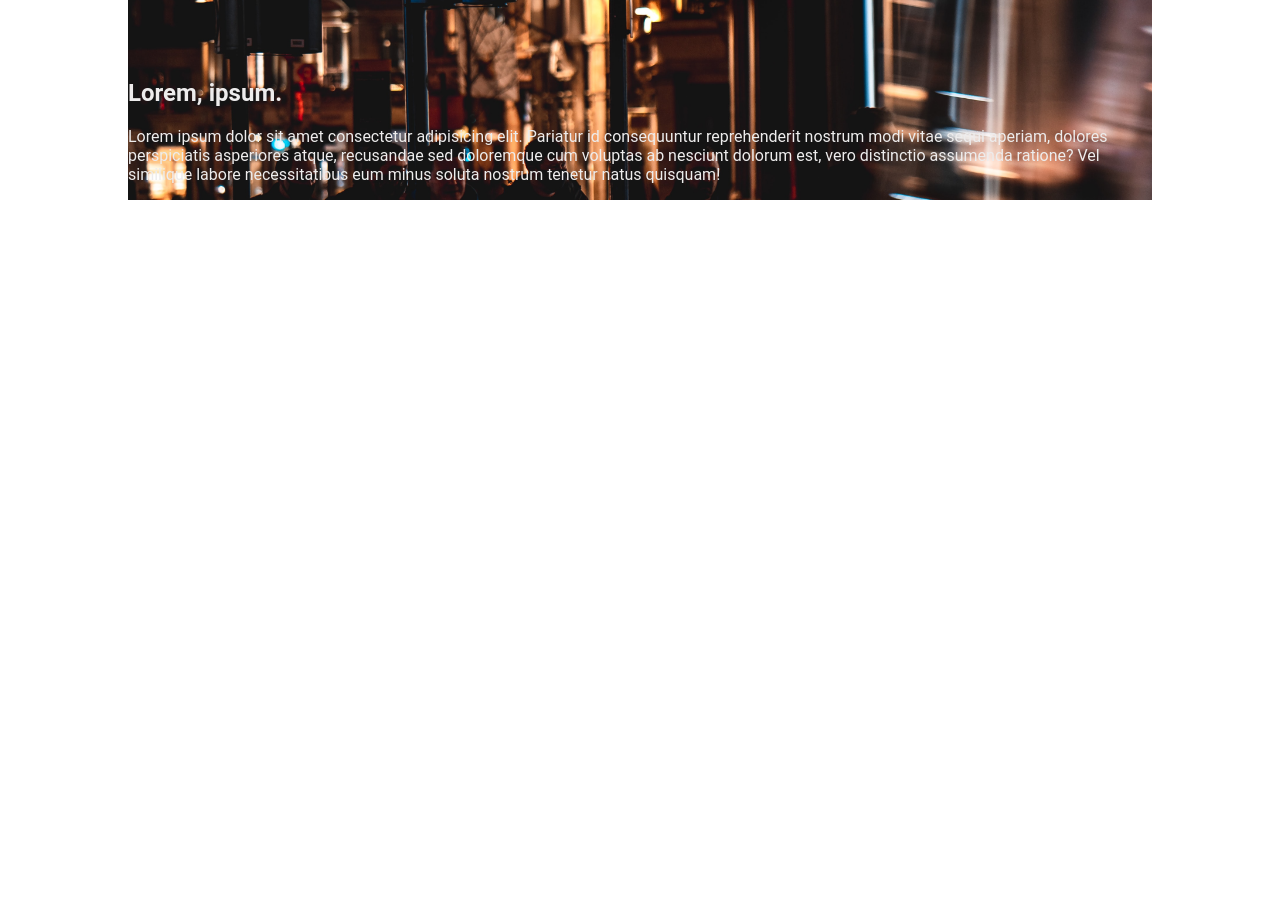
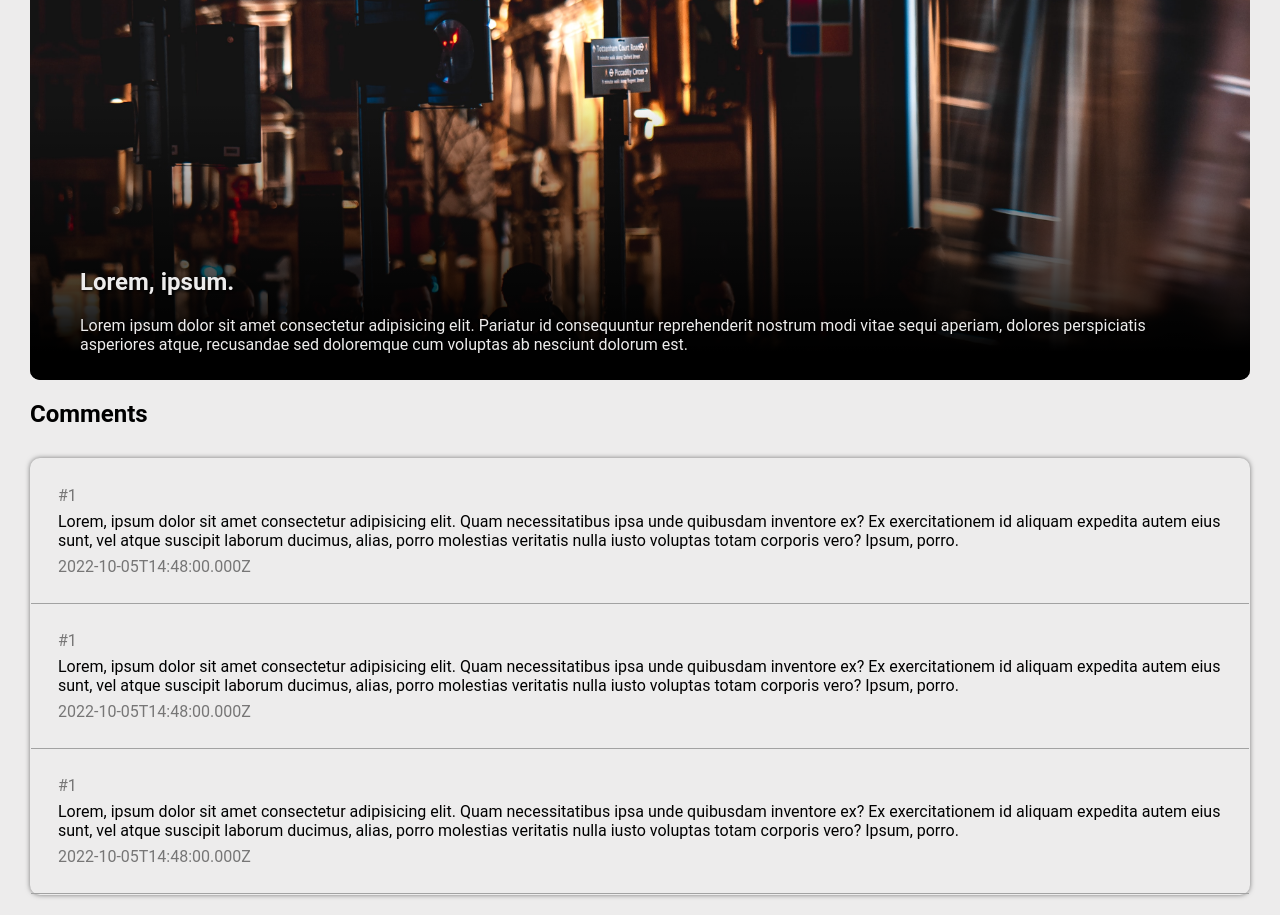
Before and after one commit to adamminchella/see-it-say-it, a plain HTML site: page client/html/post.html in a window 1280 px wide. Shown: the part 200-1115 px from the top of the page. Before the commit the page ends 800 px from the top, so only its background shows below. Drawn offline with Linux system fonts and the light colour scheme.

Commit message:
Continue styling

```diff
--- a/client/assets/css/post.css
+++ b/client/assets/css/post.css
@@ -6,29 +6,71 @@
   --tertiary: rgb(71, 128, 157);
 }
 
+* {
+  box-sizing: border-box;
+}
+
 body {
   margin: 0;
   padding: 0;
   font-family: Roboto, sans-serif;
+  background-color: var(--light);
 }
 
-.card {
-  width: 80%;
-  margin: 0 auto;
+.container {
+  /* background-color: var(--dark); */
+  padding: 20px 30px;
+  margin: 0px auto;
+}
+
+.title-card {
+  color: var(--light);
+  overflow: hidden;
+  border-radius: 10px;
   display: flex;
   flex-direction: column;
   align-items: center;
   position: relative;
+  background: linear-gradient(
+    180deg,
+    rgba(2, 0, 36, 0) 0%,
+    rgba(0, 0, 0, 0) 50%,
+    rgba(0, 0, 0, 1) 95%
+  );
 }
 
 .content {
+  text-shadow: 1px 1px 3px black;
   position: absolute;
   bottom: 0;
-  color: var(--light);
+
+  padding: 10px 50px;
 }
 
 img {
+  z-index: -1;
   width: 100%;
-  height: 50vh;
+  height: 70vh;
   object-fit: cover;
 }
+
+.comments-container {
+  margin-top: 30px;
+  border: 1px solid transparent;
+  border-radius: 10px;
+  box-shadow: 0 0 5px rgb(119, 119, 119);
+}
+
+.comment-card {
+  border-bottom: 1px solid rgb(162, 162, 162);
+  padding: 20px;
+}
+
+.comment-card > * {
+  margin: 7px;
+}
+
+.comment-id,
+.comment-date {
+  filter: opacity(0.5);
+}
--- a/client/html/post.html
+++ b/client/html/post.html
@@ -12,7 +12,7 @@
     <header></header>
     <main>
       <div class="container">
-        <div class="card">
+        <div class="title-card">
           <img
             src="../assets/images/frankie-lu-_-cjoevehJ8-unsplash.jpg"
             alt=""
@@ -23,10 +23,44 @@
               Lorem ipsum dolor sit amet consectetur adipisicing elit. Pariatur
               id consequuntur reprehenderit nostrum modi vitae sequi aperiam,
               dolores perspiciatis asperiores atque, recusandae sed doloremque
-              cum voluptas ab nesciunt dolorum est, vero distinctio assumenda
-              ratione? Vel similique labore necessitatibus eum minus soluta
-              nostrum tenetur natus quisquam!
+              cum voluptas ab nesciunt dolorum est.
             </p>
+          </div>
+        </div>
+        <h2 class="comments-header">Comments</h2>
+        <div class="comments-container">
+          <div class="comment-card">
+            <p class="comment-id">#1</p>
+            <p class="comment-text">
+              Lorem, ipsum dolor sit amet consectetur adipisicing elit. Quam
+              necessitatibus ipsa unde quibusdam inventore ex? Ex exercitationem
+              id aliquam expedita autem eius sunt, vel atque suscipit laborum
+              ducimus, alias, porro molestias veritatis nulla iusto voluptas
+              totam corporis vero? Ipsum, porro.
+            </p>
+            <p class="comment-date">2022-10-05T14:48:00.000Z</p>
+          </div>
+          <div class="comment-card">
+            <p class="comment-id">#1</p>
+            <p class="comment-text">
+              Lorem, ipsum dolor sit amet consectetur adipisicing elit. Quam
+              necessitatibus ipsa unde quibusdam inventore ex? Ex exercitationem
+              id aliquam expedita autem eius sunt, vel atque suscipit laborum
+              ducimus, alias, porro molestias veritatis nulla iusto voluptas
+              totam corporis vero? Ipsum, porro.
+            </p>
+            <p class="comment-date">2022-10-05T14:48:00.000Z</p>
+          </div>
+          <div class="comment-card">
+            <p class="comment-id">#1</p>
+            <p class="comment-text">
+              Lorem, ipsum dolor sit amet consectetur adipisicing elit. Quam
+              necessitatibus ipsa unde quibusdam inventore ex? Ex exercitationem
+              id aliquam expedita autem eius sunt, vel atque suscipit laborum
+              ducimus, alias, porro molestias veritatis nulla iusto voluptas
+              totam corporis vero? Ipsum, porro.
+            </p>
+            <p class="comment-date">2022-10-05T14:48:00.000Z</p>
           </div>
         </div>
       </div>
```
